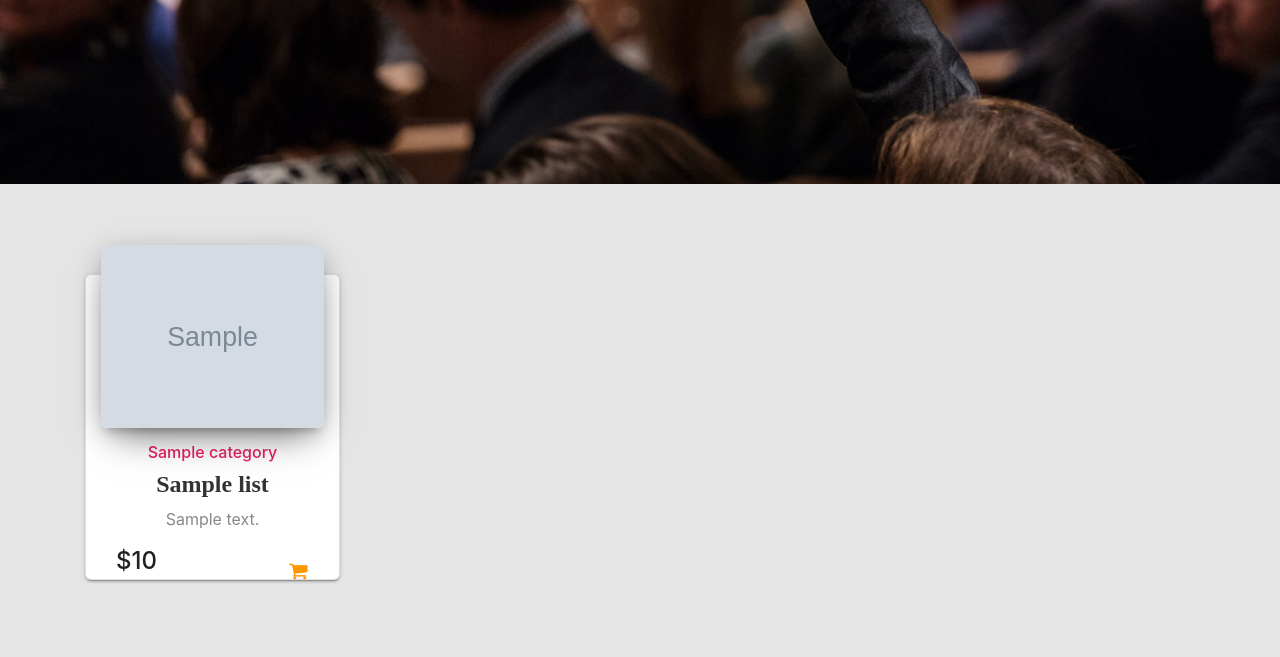
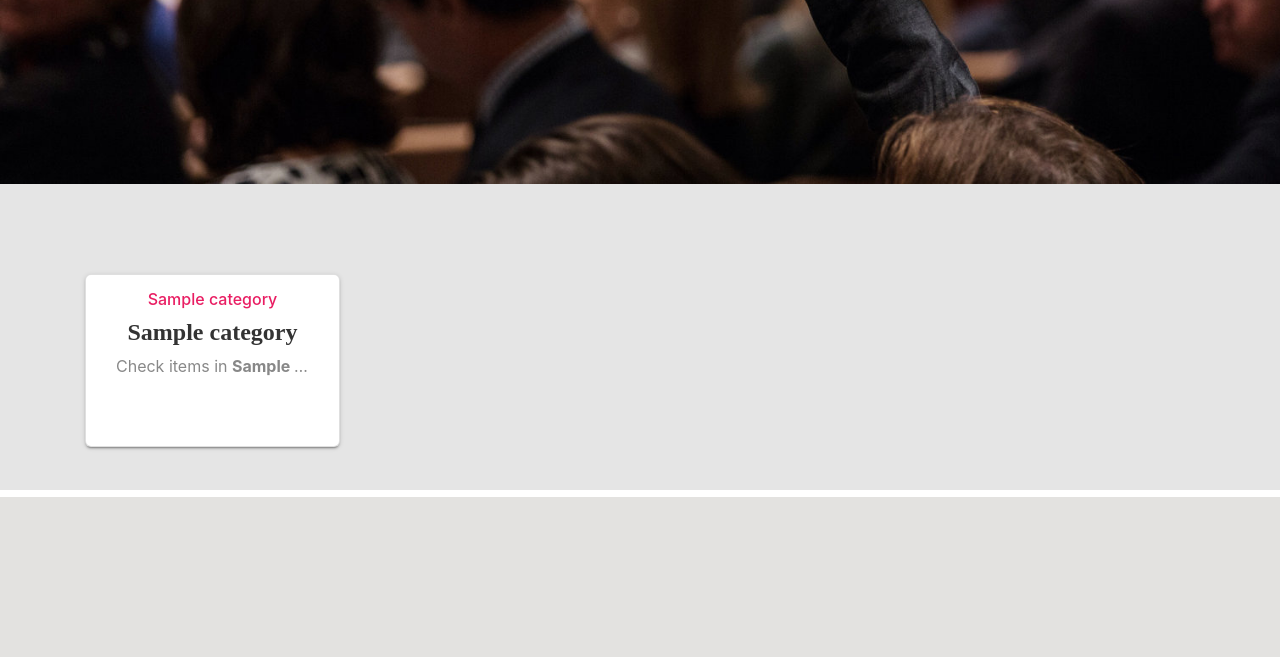
Before and after one commit to MjDamo/Commerce-CS50, a Django app: template auctions/templates/auctions/categories.html in a window 1280 px wide. Shown: the part 579-1236 px from the top of the page. After the commit the page ends 1076 px from the top, so only its background shows below. Run offline with Django 3.2, Linux system fonts and the light colour scheme; tables that the repository leaves empty hold one stand-in row (values such as "Sample post"); the template is opened without the code that fills it: values that come from a table or form of the project are taken from there, most other values are stand-ins (such as "Sample title", 1, 10 or a date in 2020); grey boxes marked "Sample" are stand-in pictures; some libraries are stand-ins or nearby versions.

Commit message:
finish category

```diff
--- a/auctions/templates/auctions/categories.html
+++ b/auctions/templates/auctions/categories.html
@@ -2,54 +2,50 @@
 {% block title %}Categories{% endblock %}
 
 {% block body %}
-{#    {% if categories %}#}
-{#        {% for item in categories %}#}
-{#                <div>#}
-{#                    <a href="{% url 'category_item' item.pk %}"><h2>{{ item.title }}</h2></a>#}
-{#                    <p>Check items in <strong>{{ item.title }}</strong> category</p>#}
-{#                </div>#}
-{#        {% endfor %}#}
-{#    {% endif %}#}
 
+    {% if categories %}
             <div>
             <div class="cards-8 section-gray">
-
             <div class="container">
                 <div class="row">
-        {% for l in list %}
+                    {% for item in categories %}
                     <div class="col-md-3">
                         <div class="card card-product">
-                    <div class="card-image">
-                        {% if l.imageUrl %}
-                        <a href="{% url 'list_detail' list_id=l.pk %}"> <img class="img" src="{{ l.imageUrl }}" alt="{{ l.title }}||{{ l.description }}"> </a>
-                        {% else  %}
-                        <a href="{% url 'list_detail' list_id=l.pk %}"> <img class="img" src="{{ l.image.url }}" alt="{{ l.title }}||{{ l.description }}"> </a>
-                        {% endif %}
-                    </div>
                             <div class="table">
                                 <h6 class="category text-rose">{{ l.category }}</h6>
                                 <h4 class="card-caption">
-    						<a href="{% url 'list_detail' list_id=l.pk %}">{{ l.title }}</a>
+                                <a href="{% url 'category_item' item.pk %}">{{ item.title }}</a>
             					</h4>
-                        <div class="card-description"> <p style="width: 100%; overflow: hidden; text-overflow: ellipsis; white-space: nowrap;">{{ l.description }}</p> </div>
-                        <div class="ftr">
-                            <div class="price">
-                                <h4>${{ l.price }}</h4> </div>
-                            <div class="stats">
-                                <button type="button" rel="tooltip" title="" class="btn btn-just-icon btn-simple btn-warning" data-original-title="Saved to Wishlist">
-                                    <a style="color: #ff9800; text-decoration: none;" class="fa fa-shopping-cart" href="{% url 'list_detail' list_id=l.pk %}"></a></button>
-                            </div>
-                        </div>
+                                <div class="card-description"> <p style="width: 100%; overflow: hidden; text-overflow: ellipsis; white-space: nowrap;">Check items in <strong>{{ item.title }}</strong> category</p> </div>
                             </div>
                         </div>
                     </div>
                     {% endfor %}
                 </div>
             </div>
-
-    {% include 'auctions/pagination.html' with page=page_obj %}
             </div>
             </div>
+    {% else %}
+        <div>
+            <div class="cards-8 section-gray">
+            <div class="container">
+                <div class="row">
+                    <div class="col-md-3">
+                        <div class="card card-product">
+                            <div class="table">
+                                <h6 class="category text-rose">{{ l.category }}</h6>
+                                <h4 class="card-caption">
+                                <a>Noting here!</a>
+            					</h4>
+                                <div class="card-description"> <p style="width: 100%; overflow: hidden; text-overflow: ellipsis; white-space: nowrap;">Add the first category.</p> </div>
+                            </div>
+                        </div>
+                    </div>
+                </div>
+            </div>
+            </div>
+            </div>
+    {% endif %}
 
 
 {% endblock %}
```
Lines whose indentation alone changed are shown as unchanged.
